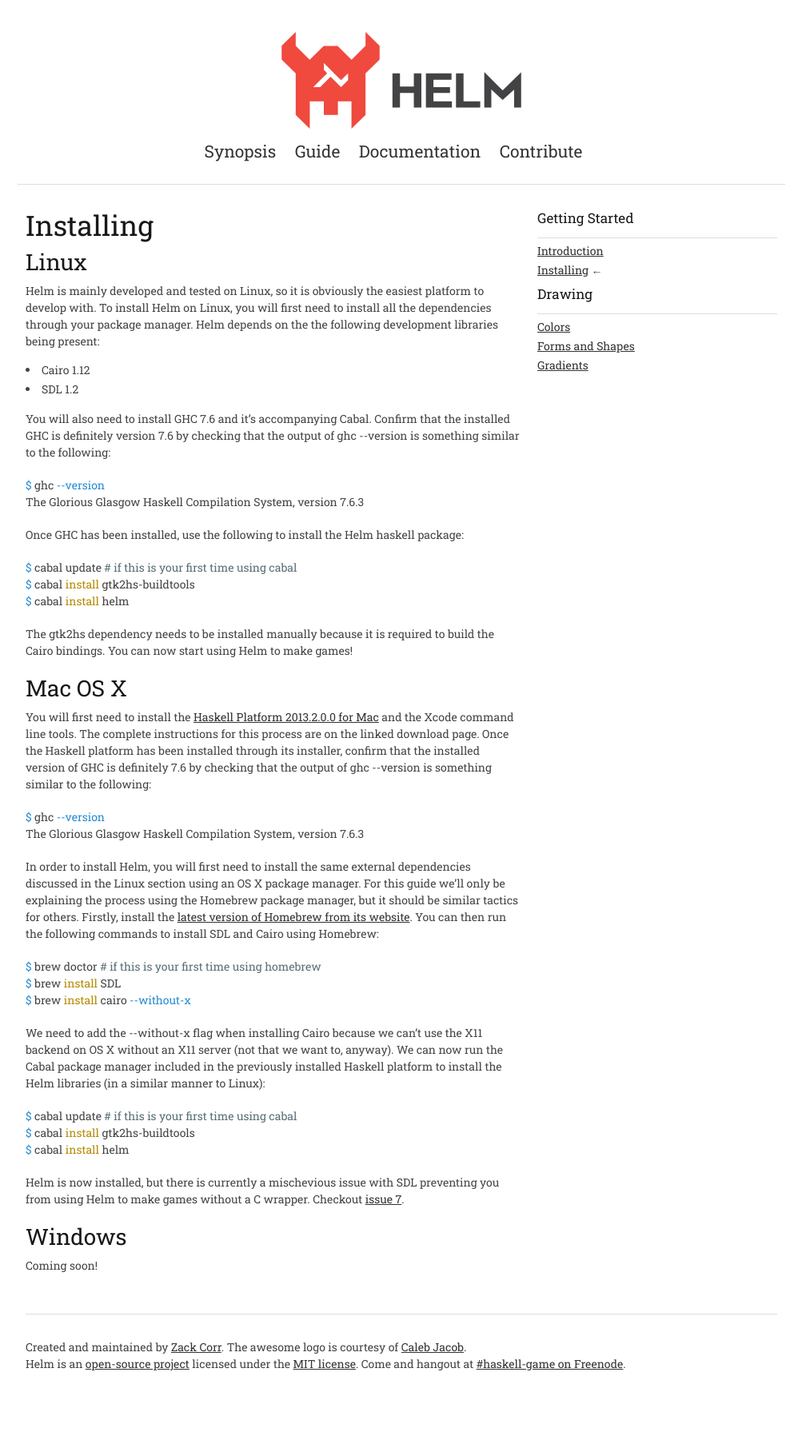
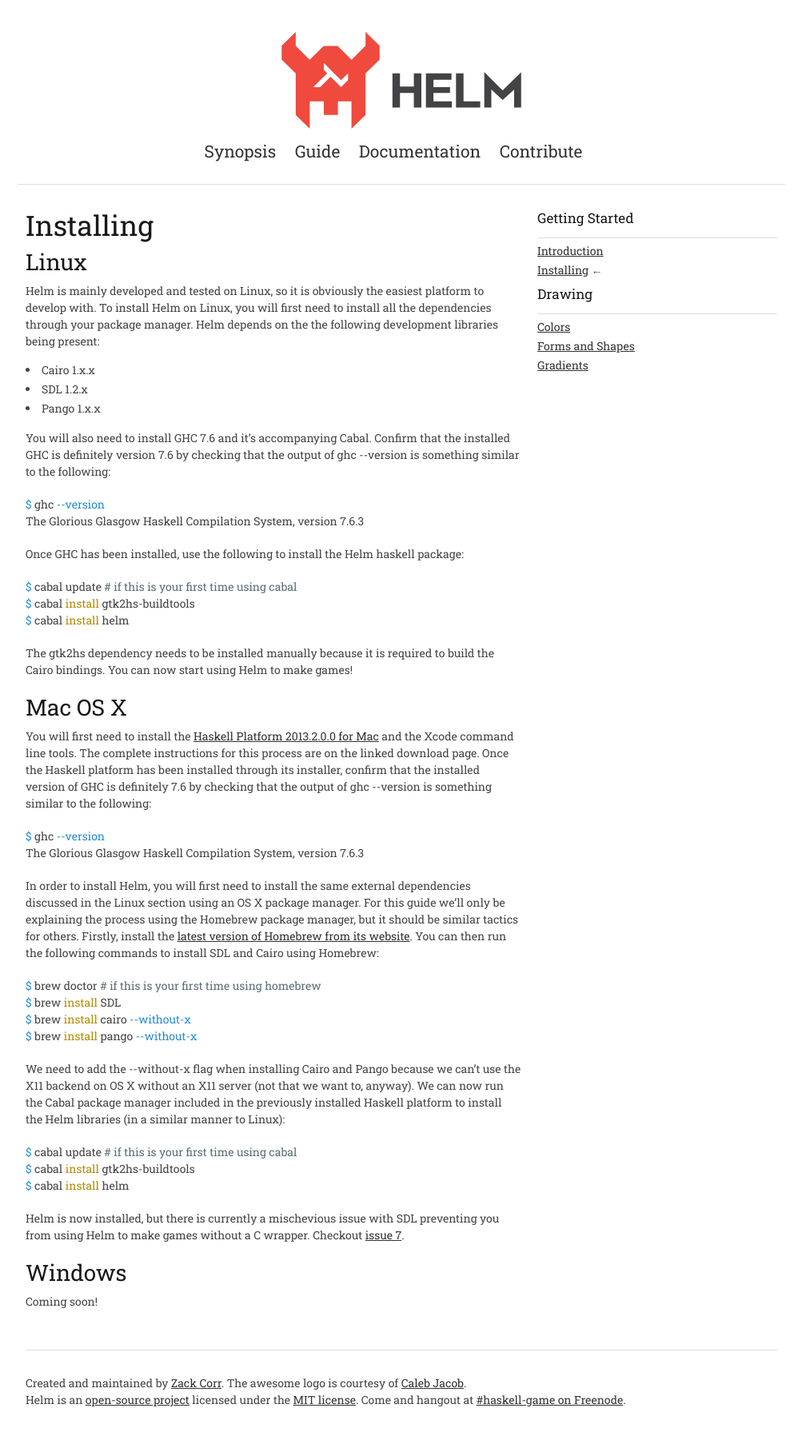
Before and after one commit to z0w0/helm, a Jekyll site: the page built from guide/installing.md, in a window 1280 px wide. Shown: the whole page at 80% size, without its empty margins (138-1141 px from the left). Built offline with Jekyll 4.4.1, drawn with Linux system fonts in a browser that asks for light colours; before the commit the page ends 1756 px from its top, so only the background shows below that.

Commit message:
Update installation guide with notes about Pango

```diff
--- a/guide/installing.md
+++ b/guide/installing.md
@@ -14,8 +14,9 @@
 install all the dependencies through your package manager. Helm depends
 on the the following development libraries being present:
 
-* Cairo 1.12
-* SDL 1.2
+* Cairo 1.x.x
+* SDL 1.2.x
+* Pango 1.x.x
 
 You will also need to install GHC 7.6 and it's accompanying Cabal. Confirm that
 the installed GHC is definitely version 7.6 by checking that the output of
@@ -59,9 +60,10 @@
 $ brew doctor # if this is your first time using homebrew
 $ brew install SDL
 $ brew install cairo --without-x
+$ brew install pango --without-x
 {% endhighlight %}
 
-We need to add the `--without-x` flag when installing Cairo because we can't use the X11 backend
+We need to add the `--without-x` flag when installing Cairo and Pango because we can't use the X11 backend
 on OS X without an X11 server (not that we want to, anyway). We can now run the Cabal package manager
 included in the previously installed Haskell platform to install the Helm libraries (in a similar
 manner to Linux):
```
